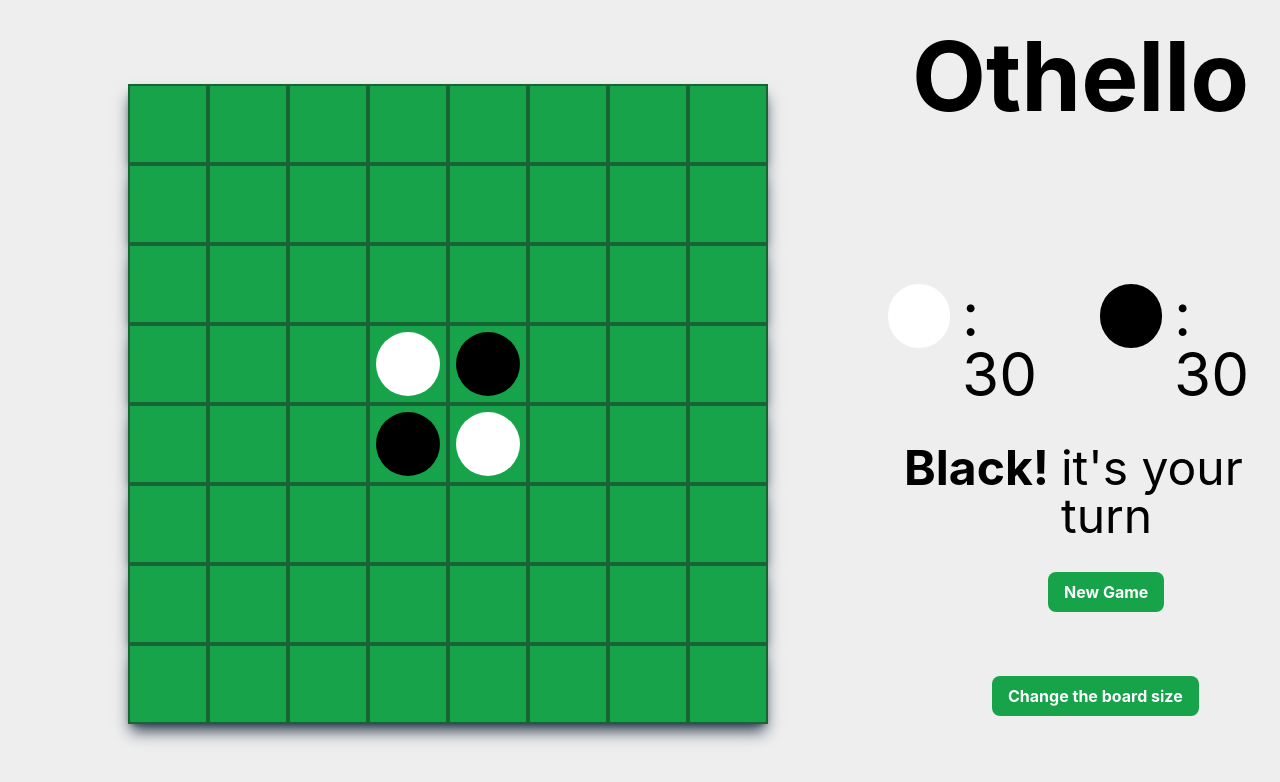
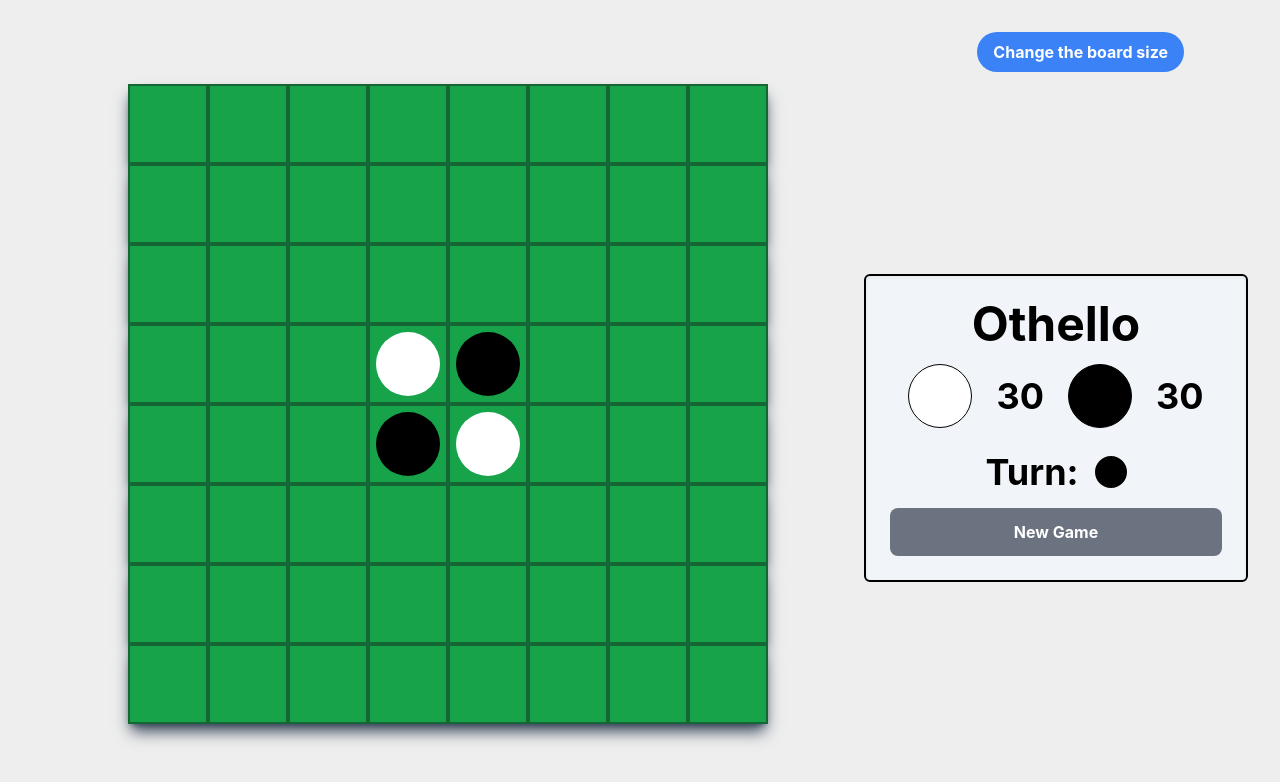
Before and after one commit to AngelaPatarroyo/othello-proyecto, a React (Create React App) app: page / in a window 1280 px wide. Shown: the top 782 px of the page. Built offline with nearby package versions, Linux system fonts and the light colour scheme.

Commit message:
layout improved

```diff
--- a/src/components/Board.jsx
+++ b/src/components/Board.jsx
@@ -146,10 +146,14 @@
             ))}
           </div>
         ))}
-        <div>
-        </div>
       </div>
       <div className="w-max">
+        <BoardSizeChange
+          setMatriz={setMatriz}
+          turn={turn}
+          setTurn={setTurn}
+          setEndGame={setEndGame}
+        />
         <ScoreBoard
           setTurn={setTurn}
           setMatriz={setMatriz}
@@ -160,15 +164,9 @@
           turn={turn}
           setEndGame={setEndGame}
         />
-        <BoardSizeChange
-          setMatriz={setMatriz}
-          turn={turn}
-          setTurn={setTurn}
-        />
       </div>
     </div>
   );
-};
-
+}
 
 export default Board
--- a/src/components/BoardSizeChage.jsx
+++ b/src/components/BoardSizeChage.jsx
@@ -1,6 +1,6 @@
 import { useState } from "react";
 
-const BoardSizeChange = ({ setMatriz, turn, setTurn }) => {
+const BoardSizeChange = ({ setMatriz, turn, setTurn, setEndGame }) => {
   const [boardSize, setBoardSize] = useState(8);
 
   const handleBoardSizeChange = () => {
@@ -20,6 +20,7 @@
       ]);
       if (turn === false) {
         setTurn(true);
+        setEndGame(false);
       }
     } else {
       const newMatriz = [
@@ -36,18 +37,24 @@
       setMatriz(newMatriz);
       setBoardSize(8);
       setTurn(true);
+      setEndGame(false);
     }
 
   };
 
 
   return (
-    <div>
-      <button className="ml-56 mb-8 mt-8 bg-green-600 text-white font-bold rounded-lg py-2 px-4
-                    hover:bg-green-700 focus:outline-none focus:ring-2
-                    focus:ring-green-600 focus:ring-opacity-50" onClick={handleBoardSizeChange}>Change the board size</button>
+    <div className="absolute top-0 right-0 mt-8 mr-24 flex justify-center items-center">
+      <button
+        className="bg-blue-500 hover:bg-blue-700 text-white font-bold py-2 px-4 rounded-full focus:outline-none focus:ring-2 focus:ring-blue-500 focus:ring-opacity-50"
+        onClick={handleBoardSizeChange}
+      >
+        Change the board size
+      </button>
     </div>
   );
 };
 
+
+
 export default BoardSizeChange;
--- a/src/components/ScoreBoard.jsx
+++ b/src/components/ScoreBoard.jsx
@@ -1,6 +1,13 @@
-const ScoreBoard = ({ setTurn, setMatriz, setBlackCount,
-    setWhiteCount, whiteCount, blackCount, turn, setEndGame }) => {
-
+const ScoreBoard = ({
+    setTurn,
+    setMatriz,
+    setBlackCount,
+    setWhiteCount,
+    whiteCount,
+    blackCount,
+    turn,
+    setEndGame,
+  }) => {
     const resetGame = () => {
       setMatriz([
         [0, 0, 0, 0, 0, 0, 0, 0],
@@ -16,34 +23,37 @@
       setEndGame(false);
       setWhiteCount(30);
       setBlackCount(30);
+    };
 
-    };
     return (
-        <div>
-            <p className="text-8xl font-bold ml-36">Othello</p>
-            <div className="ml-14 mt-32 rounded-3xl inset-10 -inset-y-36">
-                <div className="flex ml-16">
-                    <div className="bg-white h-16 w-16 rounded-full mr-3 mt-8"></div>
-                    <div className="flex text-6xl justify-center mt-8"> :  {whiteCount} </div>
-                    <div className=" ml-8 bg-black h-16 w-16 rounded-full mr-3 mt-8"></div>
-                    <div className="flex text-6xl justify-center mt-8">: {blackCount}</div>
+      <div className="h-screen flex items-center justify-center">
+        <div className="border-2 border-black rounded-md w-96 p-6 ml-24 bg-slate-100 shadow-inner">
+          <h1 className="text-5xl font-bold text-center mb-4">Othello</h1>
+          <div className="flex items-center justify-center mb-6">
+            <div className="w-16 h-16 rounded-full bg-white border border-black mr-6"></div>
+            <p className="text-4xl font-bold mr-6">{whiteCount}</p>
+            <div className="w-16 h-16 rounded-full bg-black border border-black mr-6"></div>
+            <p className="text-4xl font-bold">{blackCount}</p>
           </div>
-                <div className="flex justify-center text-5xl mt-10 ml-20">
-                    <b className="mr-3">{turn === false ? 'White! ' : 'Black! '}
-                    </b>  it's your turn</div>
+          <div className="flex items-center justify-center mb-4">
+            <p className="text-4xl font-bold">Turn:</p>
+            <div
+              className={`w-8 h-8 rounded-full border-black border-2 ml-4 ${
+                turn === true ? "bg-black" : "bg-white"
+              }`}
+            ></div>
+          </div>
+          <div className="flex justify-center">
             <button
               onClick={resetGame}
-                    className="ml-56 mb-8 mt-8 bg-green-600 text-white font-bold rounded-lg py-2 px-4
-                    hover:bg-green-700 focus:outline-none focus:ring-2
-                    focus:ring-green-600 focus:ring-opacity-50"
+              className="relative bg-gray-500 hover:bg-gray-600 focus:ring-2 focus:ring-gray-500 focus:ring-opacity-50 text-white font-bold rounded-lg py-3 px-6 w-full overflow-hidden transform transition duration-200 hover:-translate-y-1 mx-auto"
             >
               New Game
             </button>
           </div>
         </div>
-
+      </div>
     );
   };
 
-
-export default ScoreBoard
+  export default ScoreBoard;
```
Also changed, not shown: src/App.css (line endings or trailing spaces), tailwind.config.js (line endings or trailing spaces). Lines whose indentation alone changed are shown as unchanged.
